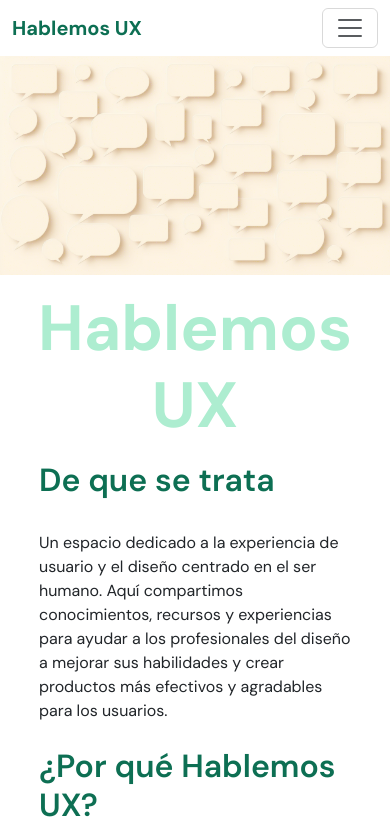
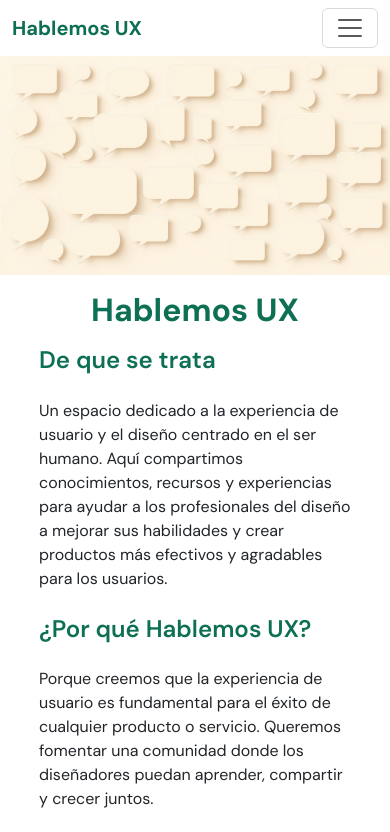
Before and after one commit to matiascano/hablemosux, a website: page pages/about.html in a window 390 px wide. Shown: the top 832 px of the page. Drawn offline with nearby package versions, Linux system fonts and the light colour scheme.

Commit message:
se ajustaron los titulos para que queden mas proporcionados en mobile

```diff
--- a/scss/base/_queries.scss
+++ b/scss/base/_queries.scss
@@ -24,9 +24,10 @@
     aspect-ratio: auto;
     background: none;
 
-    h2 {
+    h1 {
       font-size: 2rem;
       color: var(--primary-700);
+      padding-inline: 1rem;
     }
 
     div {
@@ -45,6 +46,11 @@
 
   .contenido {
     padding: 0;
+
+    h2 {
+      font-size: 1.5rem;
+      margin-bottom: 0;
+    }
   }
 
   .card-horizontal {
```
Also changed, not shown: css/estilos.css, 1 other file.
